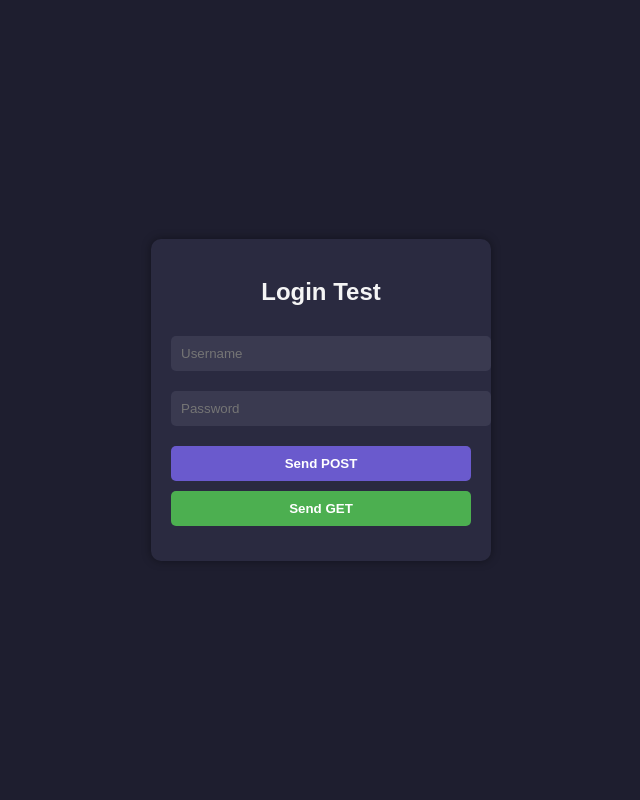
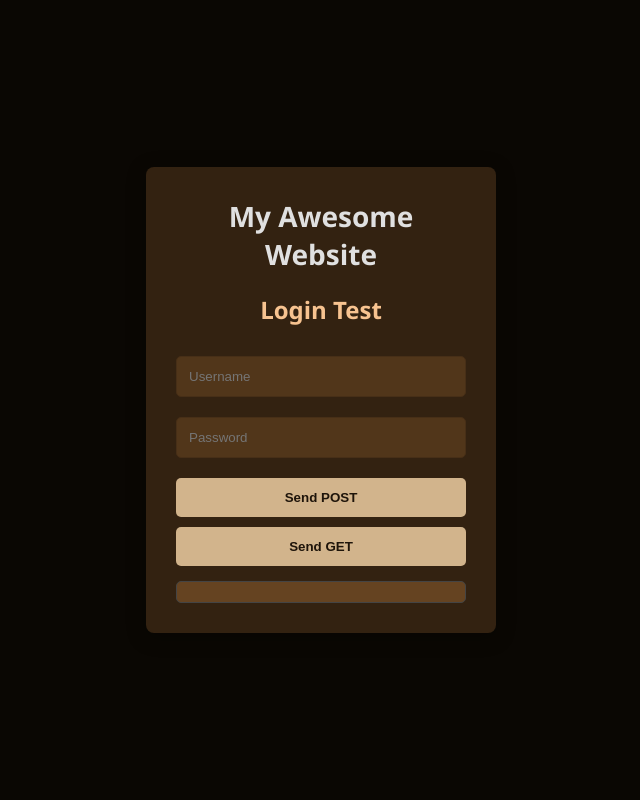
Before and after one commit to Chengotic/project_folder, a Flask app: page / in a window 1280 px wide. Shown: the whole page, without its empty margins (319-959 px from the left). Run offline with Flask 3, Linux system fonts and the light colour scheme.

Commit message:
Update index.html
updated index.html

```diff
--- a/app/templates/index.html
+++ b/app/templates/index.html
@@ -6,9 +6,9 @@
     <title>Login Test (Backend)</title>
     <style>
         body {
-            font-family: Arial, sans-serif;
-            background: #1e1e2f;
-            color: #f5f5f5;
+            font-family: 'Segoe UI', Tahoma, Geneva, Verdana, sans-serif;
+            background: #0a0703;
+            color: #e0e0e0;
             display: flex;
             justify-content: center;
             align-items: center;
@@ -16,67 +16,99 @@
             margin: 0;
         }
 
+        .header {
+            font-size: 28px;
+            font-weight: bold;
+            margin-bottom: 20px;
+            text-align: center;
+        }
+
         .login-box {
-            background: #2a2a40;
-            padding: 20px;
-            border-radius: 10px;
-            width: 300px;
-            box-shadow: 0 0 10px rgba(0,0,0,0.4);
+            background: #332211;
+            padding: 30px;
+            border-radius: 8px;
+            width: 350px;
+            box-shadow: 0 4px 20px rgba(0, 0, 0, 0.3);
+            box-sizing: border-box;
         }
 
         h2 {
             text-align: center;
             margin-bottom: 20px;
+            color: #f7c390;
         }
 
         input {
             width: 100%;
-            padding: 10px;
+            box-sizing: border-box;
+            padding: 12px;
             margin: 10px 0;
-            border: none;
+            border: 1px solid #472f17;
             border-radius: 5px;
-            background: #3a3a50;
+            transition: all 0.3s;
+            background: #51361a;
             color: #fff;
         }
 
         input:focus {
-            outline: 2px solid #6a5acd;
+            border-color: #f7c390;
+            outline: none;
+            background: #383838;
         }
 
         .btn {
             width: 100%;
-            padding: 10px;
+            box-sizing: border-box;
+            padding: 12px;
             margin-top: 10px;
             border: none;
             border-radius: 5px;
             cursor: pointer;
             font-weight: bold;
+            transition: background 0.3s;
         }
 
         .btn-post {
-            background: #6a5acd;
-            color: #fff;
+            background: #D2B48C;
+            color: #1e140a;
+        }
+
+        .btn-post:hover {
+            background: #ffff00;
+            color: #000000;
         }
 
         .btn-get {
-            background: #4caf50;
-            color: #fff;
+            background: #D2B48C;
+            color: #1e140a;
+        }
+
+        .btn-get:hover {
+            background: #ffff00;
+            color: #000000;
         }
 
         .result {
             margin-top: 15px;
             font-size: 14px;
-            color: #ddd;
+            color: #bdbdbd;
             word-wrap: break-word;
             white-space: pre-wrap;
+            background: #654321;
+            padding: 10px;
+            border-radius: 5px;
+            border: 1px solid #444;
+            width: 100%;
+            box-sizing: border-box;
         }
     </style>
 </head>
 <body>
     <div class="login-box">
+        <div class="header">My Awesome Website</div>
         <h2>Login Test</h2>
-        <input type="text" id="username" placeholder="Username">
-        <input type="password" id="password" placeholder="Password">
+        <input type="text" id="username" placeholder="Username" required>
+        <input type="password" id="password" placeholder="Password" required>
         <button class="btn btn-post" id="btn-post">Send POST</button>
         <button class="btn btn-get" id="btn-get">Send GET</button>
         <div class="result" id="result"></div>
```
